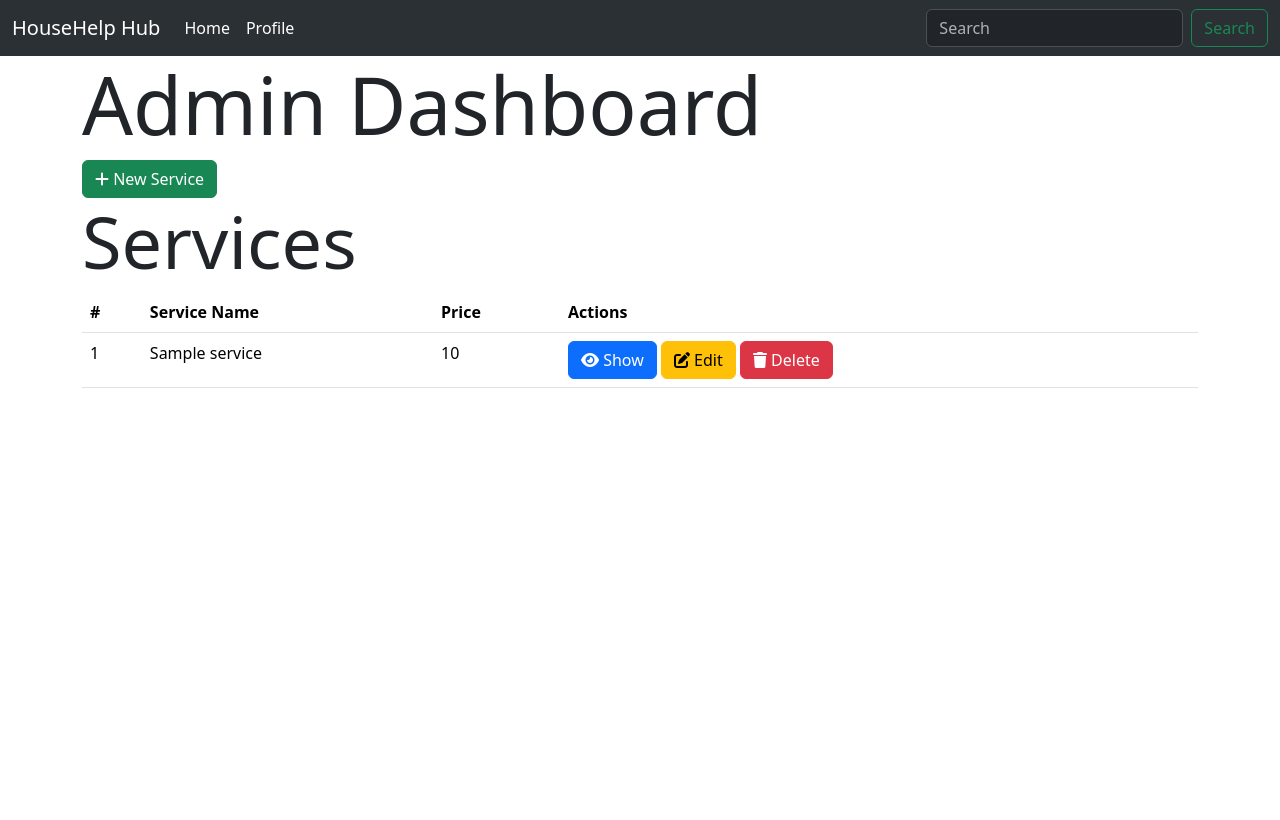
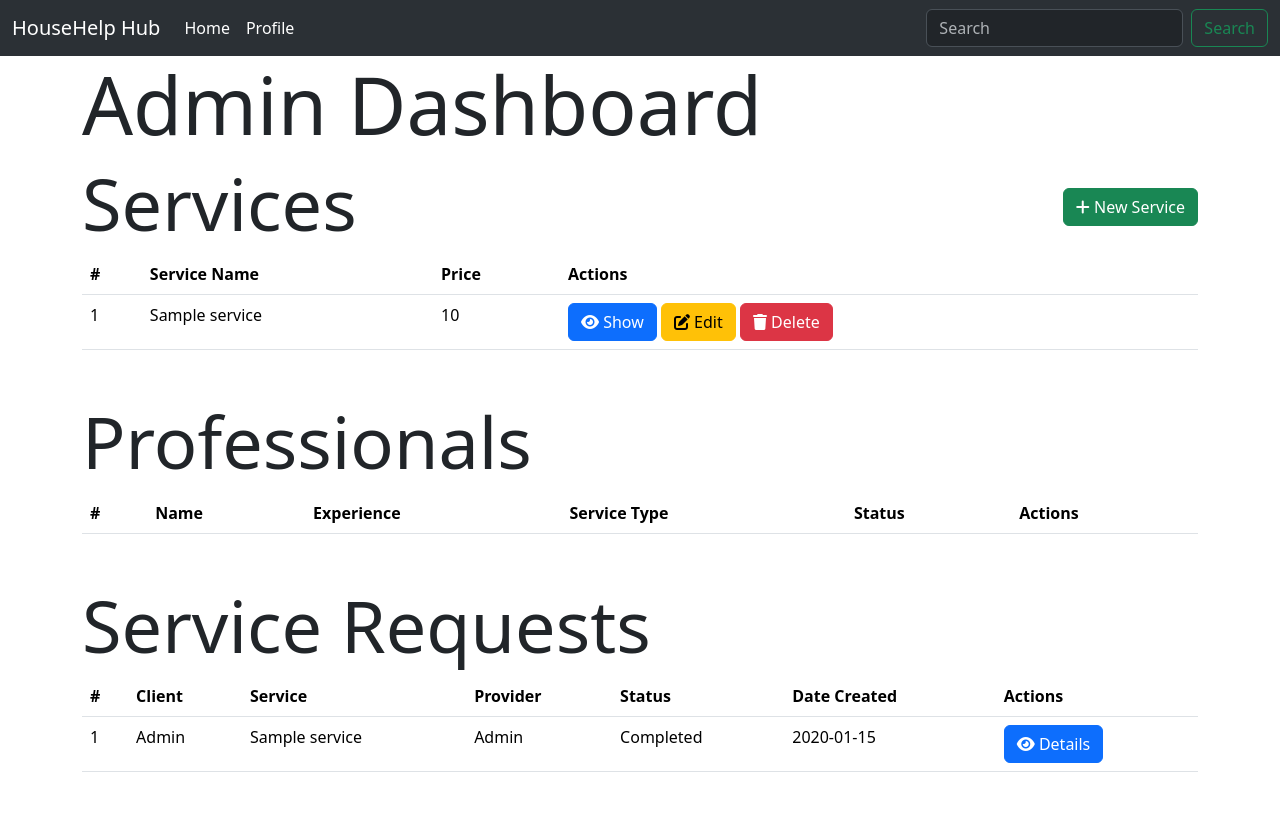
Before and after one commit to mAmanullah7/HouseHelp-Hub, a Flask app: page /admin in a window 1280 px wide. Before the commit the page ends 388 px from the top, so only its background shows below. Run offline with Flask 3, Linux system fonts and the light colour scheme; the visitor is signed in with stand-in values (Sample User, id 1); tables that the repository leaves empty hold one stand-in row (values such as "Sample post"); lists and menus that the app fills with data are empty.

Commit message:
added professional as well as request template and routes

```diff
--- a/applications/routes.py
+++ b/applications/routes.py
@@ -4,6 +4,7 @@
 from werkzeug.security import generate_password_hash, check_password_hash
 from werkzeug.utils import secure_filename
 from functools import wraps
+from datetime import datetime
 import os
 
 
@@ -77,6 +78,11 @@
 
     if not check_password_hash(user.passhash, password):
         flash('Password is incorrect')
+        return redirect(url_for('login'))
+
+    # Check if user is a professional and not verified
+    if user.is_provider and not user.is_verified:
+        flash('Your account is pending verification by admin')
         return redirect(url_for('login'))
 
     session['User_id']=user.id
@@ -225,8 +231,13 @@
 # @auth_required
 @admin_required
 def admin():
-    service=Service.query.all()
-    return render_template('admin.html', services=service)
+    service=Service.query.order_by(Service.id).all()
+    providers = User.query.filter_by(is_provider=True).all()
+    requests = ServiceRequest.query.order_by(ServiceRequest.date_created.desc()).all()
+    ord_service=list(enumerate(service,1))
+
+    return render_template('admin.html', services=ord_service,providers=providers, requests=requests)
+
 
 @app.route('/services/add')
 # @auth_required
@@ -252,15 +263,12 @@
 
 
 
-
-
-
-
 @app.route('/services/<int:id>/')
 # @admin_required
 @auth_required
 def show_service(id):
-    return "show_service"
+    service = Service.query.get(id)
+    return render_template('Services/show.html', service=service)
 
 
 @app.route('/services/<int:id>/edit')
@@ -303,6 +311,8 @@
     return render_template('Services/delete.html', service=service)
 
 
+
+
 @app.route('/services/<int:id>/delete', methods=['POST'])
 @admin_required
 def delete_service_post(id):
@@ -314,3 +324,140 @@
     db.session.commit()
     flash('Service deleted successfully')
     return redirect(url_for('admin'))
+
+
+# ---------------------------- Professional Management Routes ----------------------------
+
+@app.route('/professionals/<int:id>/verify')
+@admin_required
+def verify_professional(id):
+    provider = User.query.filter_by(id=id).first()
+
+    # Check if professional exists
+    if not provider:
+        flash('Professional not found')
+        return redirect(url_for('admin'))
+
+    return render_template('Professionals/verify.html', provider=provider)
+
+
+@app.route('/professionals/<int:id>/verify', methods=['POST'])
+@admin_required
+def verify_professional_post(id):
+    provider = User.query.filter_by(id=id).first()
+
+    if not provider:
+        flash('Professional not found')
+        return redirect(url_for('admin'))
+
+    provider.is_verified = True
+    db.session.commit()
+    flash('Professional verified successfully')
+    return redirect(url_for('admin'))
+
+
+@app.route('/professionals/<int:id>/delete')
+@admin_required
+def delete_professional(id):
+    provider = User.query.filter_by(id=id).first()
+
+    if not provider:
+        flash('Professional not found')
+        return redirect(url_for('admin'))
+
+    return render_template('Professionals/delete.html', provider=provider)
+
+
+@app.route('/professionals/<int:id>/delete', methods=['POST'])
+@admin_required
+def delete_professional_post(id):
+    provider = User.query.filter_by(id=id).first()
+
+    if not provider:
+        flash('Professional not found')
+        return redirect(url_for('admin'))
+
+    # Delete professional
+    db.session.delete(provider)
+    db.session.commit()
+    flash('Professional deleted successfully')
+    return redirect(url_for('admin'))
+
+
+
+#  ----------------------------  Service Request Management Routes   ----------------------------
+
+
+
+@app.route('/requests/<int:id>')
+@admin_required
+def show_request(id):
+    service_request = ServiceRequest.query.filter_by(id=id).first()
+
+    if not service_request:
+        flash('Service request not found')
+        return redirect(url_for('admin'))
+
+    # Get available verified providers for this service
+    available_providers = User.query.filter_by(
+        is_provider=True,
+        is_verified=True,
+        service_id=service_request.service_id
+    ).all()
+
+    return render_template('Requests/show.html', request=service_request, providers=available_providers)
+
+
+
+
+@app.route('/requests/<int:id>/assign', methods=['POST'])
+@admin_required
+def assign_request(id):
+    # Get service request by ID
+    service_request = ServiceRequest.query.filter_by(id=id).first()
+
+    if not service_request:
+        flash('Service request not found')
+        return redirect(url_for('admin'))
+
+    # Get provider ID from form
+    provider_id = request.form.get('provider_id')
+
+    if not provider_id:
+        flash('Please select a provider')
+        return redirect(url_for('show_request', id=id))
+
+    # Update request with provider
+    service_request.provider_id = provider_id
+    service_request.status = 'Assigned'
+    db.session.commit()
+    flash('Service request assigned successfully')
+
+    return redirect(url_for('admin'))
+
+
+
+
+@app.route('/requests/<int:id>/update-status', methods=['POST'])
+@admin_required
+def update_request_status(id):
+    service_request = ServiceRequest.query.filter_by(id=id).first()
+
+    if not service_request:
+        flash('Service request not found')
+        return redirect(url_for('admin'))
+
+    status = request.form.get('status')
+
+    if not status:
+        flash('Please select a status')
+        return redirect(url_for('show_request', id=id))
+
+    # Update request status
+    service_request.status = status
+    if status == 'Completed':
+        service_request.date_closed = datetime.utcnow()
+    db.session.commit()
+    flash('Status updated successfully')
+
+    return redirect(url_for('admin'))
--- a/templates/admin.html
+++ b/templates/admin.html
@@ -5,14 +5,16 @@
 {% endblock %}
 
 {% block content %}
+<h1 class="display-1">Admin Dashboard</h1>
 
-<h1 class="display-1">Admin Dashboard</h1>
+<!-- Services Section -->
+<section class="mb-5">
+    <div class="d-flex justify-content-between align-items-center">
+        <h2 class="display-2">Services</h2>
         <a href="{{url_for('add_service')}}" class="btn btn-success">
-    <i class="fas fa-plus"></i>
-    New Service
+            <i class="fas fa-plus"></i> New Service
         </a>
-
-<h2 class="display-2">Services</h2>
+    </div>
 
     <table class="table">
         <thead>
@@ -24,30 +26,98 @@
             </tr>
         </thead>
         <tbody>
-        {% for service in services %}
+            {% for index, service in services %}
             <tr>
-            <td>{{service.id}}</td>
+                <td>{{index}}</td>
                 <td>{{service.service_name}}</td>
                 <td>{{service.price}}</td>
                 <td>
-                <a href="{{url_for('show_service', id=service.id)}}" class="btn btn-primary" title="Show Service">
-                    <i class="fas fa-eye"></i>
-                    Show
+                    <a href="{{url_for('show_service', id=service.id)}}" class="btn btn-primary">
+                        <i class="fas fa-eye"></i> Show
                     </a>
-
-                <a href="{{url_for('edit_service', id=service.id)}}" class="btn btn-warning" title="Edit Service">
-                    <i class="fas fa-edit"></i>
-                    Edit
+                    <a href="{{url_for('edit_service', id=service.id)}}" class="btn btn-warning">
+                        <i class="fas fa-edit"></i> Edit
                     </a>
-                <a href="{{url_for('delete_service', id=service.id)}}" class="btn btn-danger" title="Delete Service">
-                    <i class="fas fa-trash"></i>
-                    Delete
+                    <a href="{{url_for('delete_service', id=service.id)}}" class="btn btn-danger">
+                        <i class="fas fa-trash"></i> Delete
                     </a>
                 </td>
             </tr>
             {% endfor %}
         </tbody>
+    </table>
+</section>
 
+<!-- Professionals Section -->
+<section class="mb-5">
+    <h2 class="display-2">Professionals</h2>
+    <table class="table">
+        <thead>
+            <tr>
+                <th>#</th>
+                <th>Name</th>
+                <th>Experience</th>
+                <th>Service Type</th>
+                <th>Status</th>
+                <th>Actions</th>
+            </tr>
+        </thead>
+        <tbody>
+            {% for provider in providers %}
+            <tr>
+                <td>{{loop.index}}</td>
+                <td>{{provider.name}}</td>
+                <td>{{provider.experience}}</td>
+                <td>{{provider.service_type}}</td>
+                <td>{{provider.is_verified}}</td>
+                <td>
+                    {% if not provider.is_verified %}
+                    <a href="{{url_for('verify_professional', id=provider.id)}}" class="btn btn-success">
+                        <i class="fas fa-check"></i> Verify
+                    </a>
+                    {% endif %}
+                    <a href="{{url_for('delete_professional', id=provider.id)}}" class="btn btn-danger">
+                        <i class="fas fa-trash"></i> Delete
+                    </a>
+                </td>
+            </tr>
+            {% endfor %}
+        </tbody>
     </table>
+</section>
 
+<!-- Service Requests Section -->
+<section class="mb-5">
+    <h2 class="display-2">Service Requests</h2>
+    <table class="table">
+        <thead>
+            <tr>
+                <th>#</th>
+                <th>Client</th>
+                <th>Service</th>
+                <th>Provider</th>
+                <th>Status</th>
+                <th>Date Created</th>
+                <th>Actions</th>
+            </tr>
+        </thead>
+        <tbody>
+            {% for request in requests %}
+            <tr>
+                <td>{{loop.index}}</td>
+                <td>{{request.client.name}}</td>
+                <td>{{request.service.service_name}}</td>
+                <td>{{request.provider.name if request.provider else 'Unassigned'}}</td>
+                <td>{{request.status}}</td>
+                <td>{{request.date_created.strftime('%Y-%m-%d')}}</td>
+                <td>
+                    <a href="{{url_for('show_request', id=request.id)}}" class="btn btn-primary">
+                        <i class="fas fa-eye"></i> Details
+                    </a>
+                </td>
+            </tr>
+            {% endfor %}
+        </tbody>
+    </table>
+</section>
 {% endblock %}
```
Also changed, not shown: templates/Professionals/delete.html (added, +21 -0 lines), templates/Professionals/verify.html (added, +36 -0 lines), templates/Requests/show.html (added, +44 -0 lines), templates/Services/show.html (added, +39 -0 lines). Lines whose indentation alone changed are shown as unchanged.
